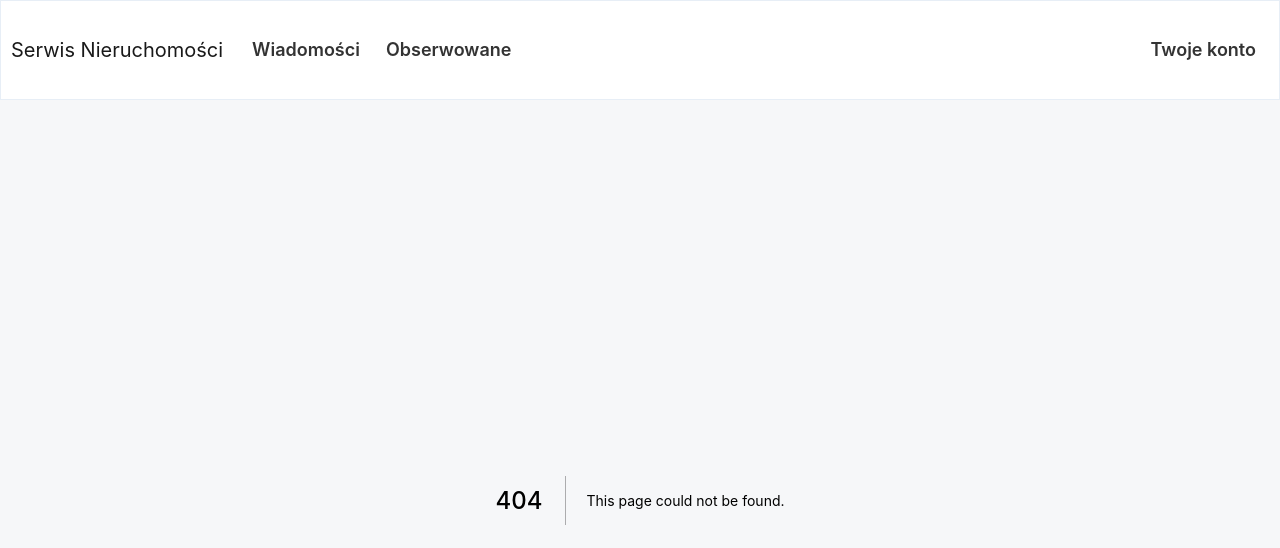
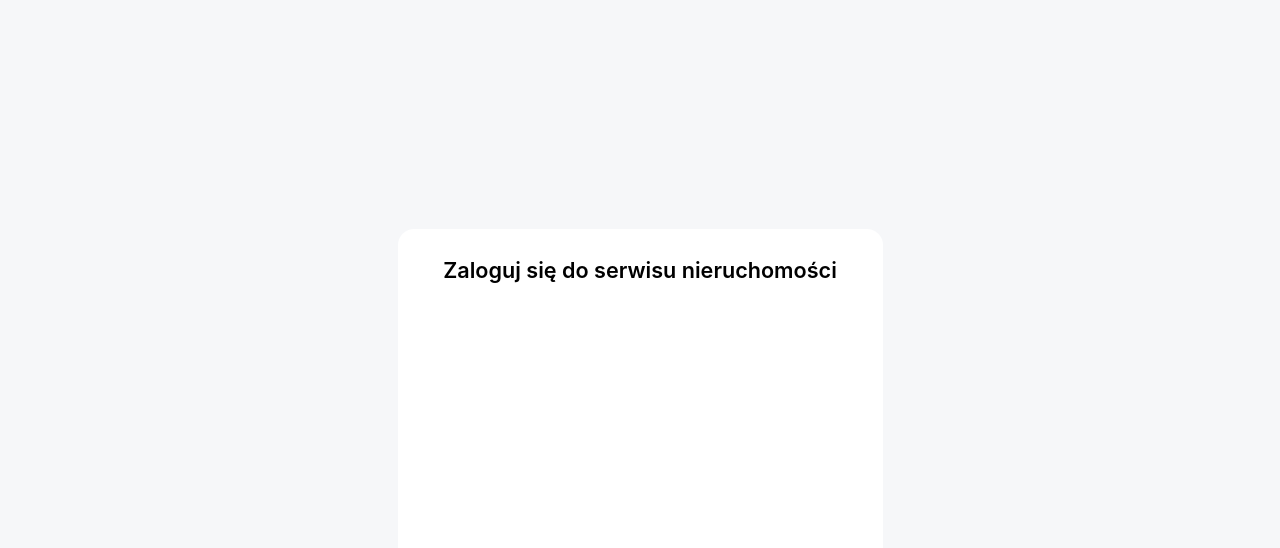
Before and after one commit to KrystianJanas/engineering-work, a Next.js app: page /sign-in in a window 1280 px wide. Before the commit this address had no page. Shown: the top 548 px of the page. Built offline with nearby package versions, Linux system fonts and the light colour scheme.

Commit message:
sign in and header actually selected

```diff
--- a/core/components/molecules/layout/layout.styles.tsx
+++ b/core/components/molecules/layout/layout.styles.tsx
@@ -95,12 +95,12 @@ export const mixinBackground = (
   props: LayoutBackgroundProps
 ): SerializedStyles => {
   return css`
-    background: ${props.background ? `${props.background}px` : undefined};
+    background: ${props.background ? `${props.background}` : undefined};
     background-color: ${props.backgroundColor
-      ? `${props.backgroundColor}px`
+      ? `${props.backgroundColor}`
       : undefined};
     background-repeat: ${props.backgroundRepeat
-      ? `${props.backgroundRepeat}px`
+      ? `${props.backgroundRepeat}`
       : undefined};
   `;
 };
--- a/core/styles/mixins/text.ts
+++ b/core/styles/mixins/text.ts
@@ -8,11 +8,12 @@ export interface TextMixinProps {
     | '1 rem'
     | '1.1rem'
     | '1.25rem'
+    | '1.35rem'
     | '1.5rem'
     | '1.75rem'
     | '2rem';
   color?: 'white' | 'black';
-  fontFamily?: 'Arial' | 'Verdana';
+  fontFamily?: 'Arial' | 'Verdana' | 'Inter';
   textShadow?: '1px 1px 5px black' | '1px 1px 5px white';
 }
 
--- a/modules/header/components/header.tsx
+++ b/modules/header/components/header.tsx
@@ -1,12 +1,10 @@
 import { Nav, Navbar } from 'react-bootstrap';
 
 import styled from '@emotion/styled';
-import Head from 'next/head';
 import Link from 'next/link';
 import { useRouter } from 'next/router';
 
 import { PagesNav } from '../header.constants';
-import { useActiveNavLink } from '../hooks/useActiveNavLink';
 
 const StyledNavbar = styled(Navbar)`
   padding: 0 10px;
@@ -23,9 +21,7 @@ const StyledNavLink = styled(Nav.Link)`
   font-size: 18px;
   line-height: 28px;
 
-  @media (min-width: 992px) {
-    margin: 0 5px;
-  }
+  margin: 0 15px;
 
   &:hover {
     color: #12b9ac;
@@ -40,20 +36,13 @@ const StyledClickedNavLink = styled(Nav.Link)`
   font-size: 18px;
   line-height: 28px;
 
-  @media (min-width: 992px) {
-    margin: 0 5px;
-  }
+  margin: 0 15px;
 `;
 
 export const Header = () => {
   const { pathname } = useRouter();
-  const { pageTitle } = useActiveNavLink(pathname);
 
   return (
-    <>
-      <Head>
-        <title>{pageTitle}</title>
-      </Head>
     <StyledNavbar collapseOnSelect expand="lg">
       <Link href="/" passHref>
         <Navbar.Brand>Serwis Nieruchomości</Navbar.Brand>
@@ -72,6 +61,15 @@ export const Header = () => {
           ))}
         </Nav>
         <Nav>
+          <Link href="/property" passHref>
+            {pathname === '/property' ? (
+              <StyledClickedNavLink>
+                Zarządzaj Nieruchomością
+              </StyledClickedNavLink>
+            ) : (
+              <StyledNavLink>Zarządzaj Nieruchomością</StyledNavLink>
+            )}
+          </Link>
           <Link href="/account" passHref>
             {pathname === '/account' ? (
               <StyledClickedNavLink>Twoje konto</StyledClickedNavLink>
@@ -82,7 +80,6 @@ export const Header = () => {
         </Nav>
       </Navbar.Collapse>
     </StyledNavbar>
-    </>
   );
 };
 export default Header;
--- a/modules/header/header.constants.ts
+++ b/modules/header/header.constants.ts
@@ -13,4 +13,6 @@ export const pageTitles = [
   { href: '/watched', title: 'Rental Service - Watched' },
 
   { href: '/account', title: 'Rental Service - Account' },
+
+  { href: '/property', title: 'Rental Service - Property' },
 ];
--- /dev/null
+++ b/modules/sign-in/components/index.tsx
@@ -0,0 +1,30 @@
+import styled from '@emotion/styled';
+
+import { Text } from '~/components/atoms/typography';
+import { Layout } from '~/components/molecules/layout';
+
+const StyledParentLayout = styled(Layout)`
+  min-height: 100%;
+`;
+
+const StyledLayout = styled(Layout)`
+  border-radius: 16px;
+`;
+
+export const SignIn = () => {
+  return (
+    <StyledParentLayout
+      display="flex"
+      justifyContent="center"
+      alignItems="center"
+    >
+      <StyledLayout width={485} height={342} background="rgb(255, 255, 255)">
+        <Layout display="flex" justifyContent="center" margin={[25, 0]}>
+          <Text fontFamily="Inter" weight={600} size="1.35rem" color="black">
+            Zaloguj się do serwisu nieruchomości
+          </Text>
+        </Layout>
+      </StyledLayout>
+    </StyledParentLayout>
+  );
+};
--- /dev/null
+++ b/modules/sign-in/index.ts
@@ -0,0 +1 @@
+export * from '../../pages/sign-in/index';
--- a/pages/_app.tsx
+++ b/pages/_app.tsx
@@ -4,10 +4,13 @@ import 'bootstrap/dist/css/bootstrap.min.css';
 
 import styled from '@emotion/styled';
 import type { AppProps } from 'next/app';
+import Head from 'next/head';
+import { useRouter } from 'next/router';
 
 import { GlobalStyles } from '~/styles';
 
 import { Header } from '../modules/header/components/header';
+import { useActiveNavLink } from '../modules/header/hooks/useActiveNavLink';
 
 const queryClient = new QueryClient({
   defaultOptions: {
@@ -24,11 +27,18 @@ const StyledBackground = styled.div`
 `;
 
 const CustomApp = ({ Component, pageProps }: AppProps) => {
+  const { pathname } = useRouter();
+  const { pageTitle } = useActiveNavLink(pathname);
+
   return (
     <QueryClientProvider client={queryClient}>
+      <Head>
+        <title>{pageTitle}</title>
+      </Head>
       <GlobalStyles />
       <StyledBackground>
-        <Header />
+        {pathname !== '/sign-in' && <Header />}
+
         <Component {...pageProps} />
       </StyledBackground>
     </QueryClientProvider>
--- /dev/null
+++ b/pages/property/index.tsx
@@ -0,0 +1,4 @@
+export const ManageProperty = () => {
+  return <div>Manage property here...</div>;
+};
+export default ManageProperty;
--- /dev/null
+++ b/pages/sign-in/index.tsx
@@ -0,0 +1,6 @@
+import { SignIn } from '../../modules/sign-in/components';
+
+export const SignPage = () => {
+  return <SignIn />;
+};
+export default SignPage;
```
Lines whose indentation alone changed are shown as unchanged.
